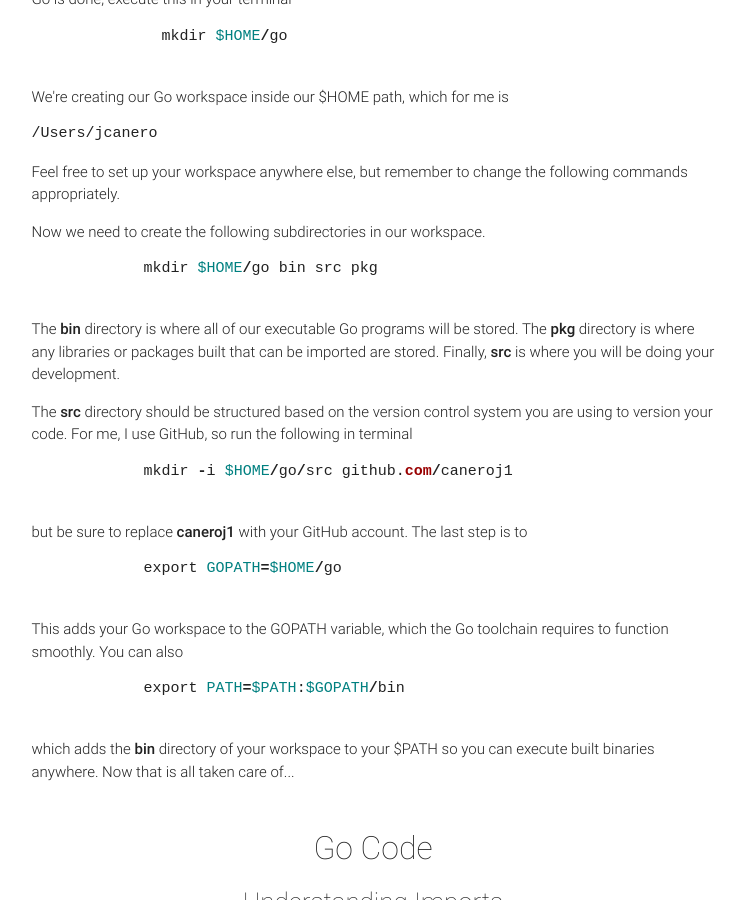
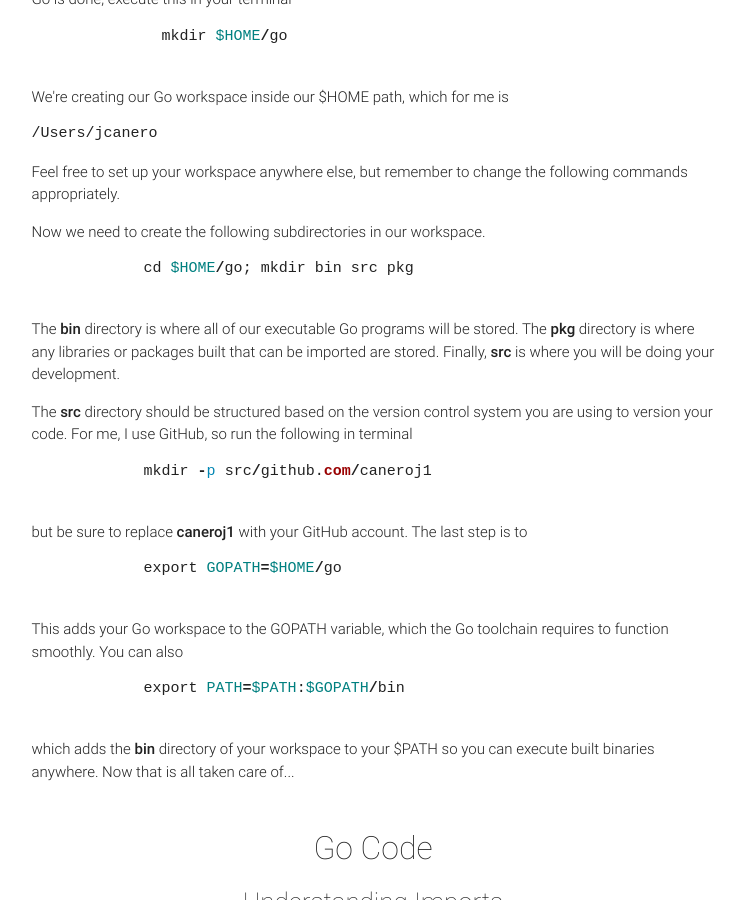
Before and after one commit to caneroj1/caneroj1.github.io, a Jekyll site: the page built from _posts/2015-08-15-go-scrabble_part_1.html, in a window 1280 px wide and 900 px high, scrolled down 866 px. Shown: the whole window, without its empty margins (267-1010 px from the left). Built offline with Jekyll 4.4.1, drawn with Linux system fonts in a browser that asks for light colours; nearby versions of some CDN libraries.

Commit message:
Update 2015-08-15-go-scrabble_part_1.html

```diff
--- a/_posts/2015-08-15-go-scrabble_part_1.html
+++ b/_posts/2015-08-15-go-scrabble_part_1.html
@@ -39,7 +39,7 @@ js_file: post
     <p>
       Now we need to create the following subdirectories in our workspace.
       {% highlight ruby %}
-        mkdir $HOME/go bin src pkg
+        cd $HOME/go; mkdir bin src pkg
       {% endhighlight %}
     </p>
     <p>
@@ -50,7 +50,7 @@ js_file: post
     <p>
       The <strong>src</strong> directory should be structured based on the version control system you are using to version your code. For me, I use GitHub, so run the following in terminal
       {% highlight ruby %}
-        mkdir -i $HOME/go/src github.com/caneroj1
+        mkdir -p src/github.com/caneroj1
       {% endhighlight %}
     </p>
     <p>
```
